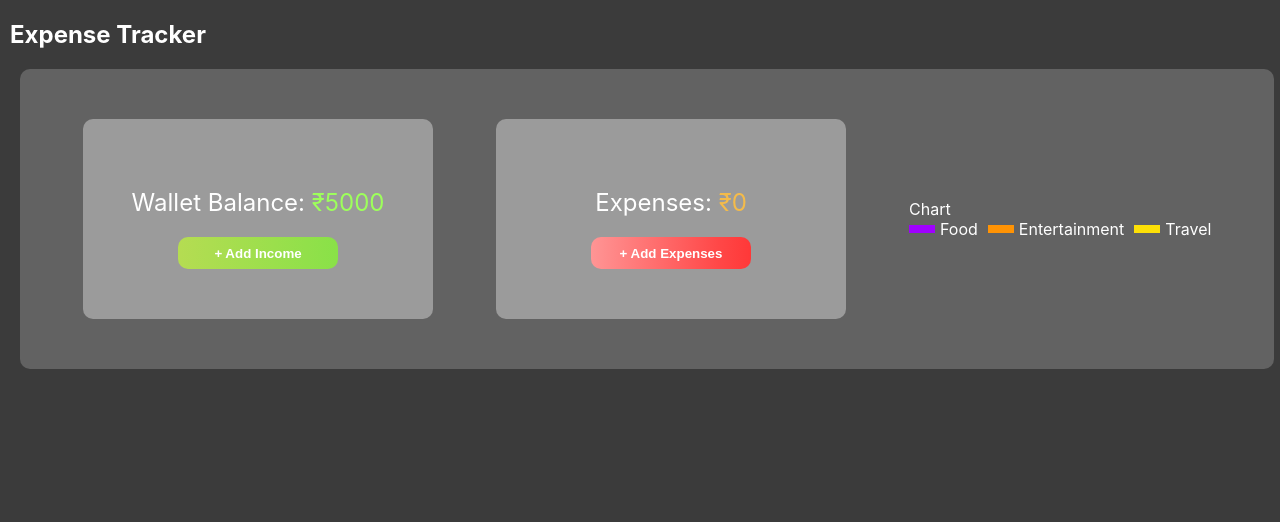
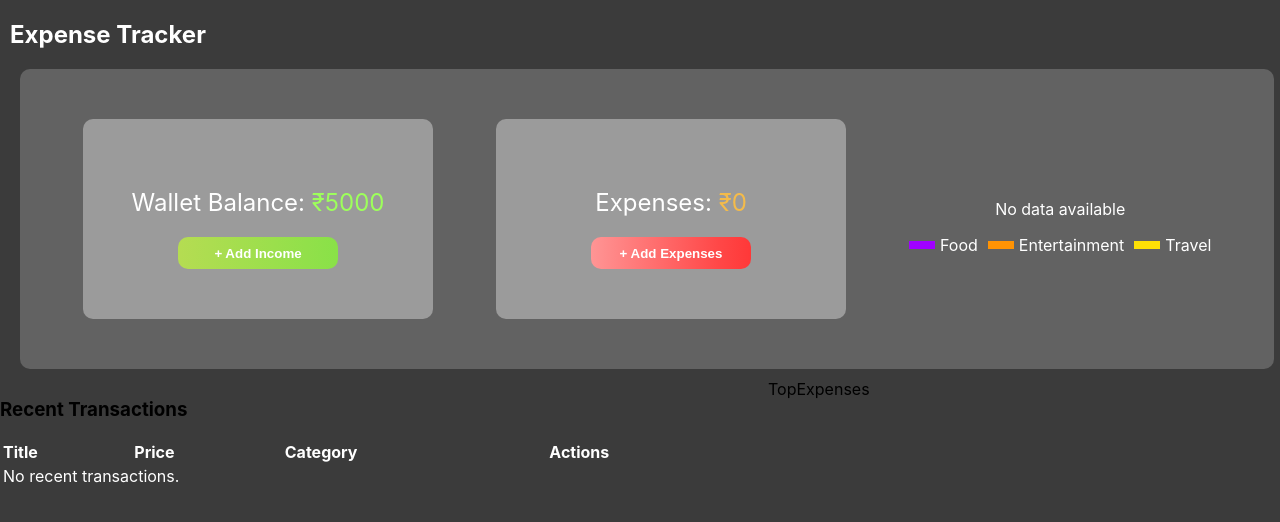
Before and after one commit to raone846/expensetracker, a React (Create React App) app: page / in a window 1280 px wide. Shown: the top 522 px of the page. Built offline with nearby package versions, Linux system fonts and the light colour scheme.

Commit message:
added recentTransaction table

```diff
--- a/package.json
+++ b/package.json
@@ -8,6 +8,7 @@
     "react-dom": "^19.0.0",
     "react-modal": "^3.16.1",
     "react-scripts": "5.0.1",
+    "recharts": "^2.15.0",
     "web-vitals": "^4.2.4"
   },
   "scripts": {
--- a/src/components/Chart.jsx
+++ b/src/components/Chart.jsx
@@ -1,9 +1,57 @@
-import React from 'react'
+import React from 'react';
+import { PieChart, Pie, Cell, ResponsiveContainer } from 'recharts';
 
-function Chart() {
+const COLORS = ['#A000FF', '#FF9304', '#FDE006', '#00C49F', '#FFBB28', '#0088FE'];
+
+const RADIAN = Math.PI / 180;
+const renderCustomizedLabel = ({ cx, cy, midAngle, innerRadius, outerRadius, percent, index }) => {
+  const radius = innerRadius + (outerRadius - innerRadius) * 0.5;
+  const x = cx + radius * Math.cos(-midAngle * RADIAN);
+  const y = cy + radius * Math.sin(-midAngle * RADIAN);
+
+  // Only show the percentage in the label
   return (
-    <div>Chart</div>
-  )
-}
+    <text
+      x={x}
+      y={y}
+      fill="white"
+      textAnchor={x > cx ? 'start' : 'end'}
+      dominantBaseline="central"
+      fontSize="12px"
+    >
+      {(percent * 100).toFixed(0)}%
+    </text>
+  );
+};
 
-export default Chart
+const Chart = ({ data = [] }) => {
+  if (!data || data.length === 0) {
+    return <p style={{ color: 'white', textAlign: 'center' }}>No data available</p>;
+  }
+
+  // Filter out any category with a value of 0
+  const filteredData = data.filter(item => item.value > 0);
+
+  return (
+    <ResponsiveContainer width="100%" height={200}>
+      <PieChart>
+        <Pie
+          data={filteredData}
+          cx="50%"
+          cy="50%"
+          labelLine={false}
+          label={(props) => renderCustomizedLabel({ ...props })}
+          outerRadius={80}
+          fill="#8884d8"
+          dataKey="value"
+        >
+          {filteredData.map((entry, index) => (
+            <Cell key={`cell-${index}`} fill={COLORS[index % COLORS.length]} />
+          ))}
+        </Pie>
+      </PieChart>
+    </ResponsiveContainer>
+  );
+};
+
+export default Chart;
--- a/src/components/Dashboard.jsx
+++ b/src/components/Dashboard.jsx
@@ -1,4 +1,4 @@
-import React, { useState} from 'react';
+import React, { useState, useEffect } from 'react';
 import Card from './Card';
 import Model from './Model';
 import Chart from './Chart';
@@ -14,9 +14,13 @@ function Dashboard() {
         return savedSpendAmount ? parseFloat(savedSpendAmount) : 0;
     });
 
+    const [expenses, setExpenses] = useState(() => {
+        const savedExpenses = localStorage.getItem('expenses');
+        return savedExpenses ? JSON.parse(savedExpenses) : [];
+    });
+
     const [isIncomeFormVisible, setIsIncomeFormVisible] = useState(false);
     const [isExpenseFormVisible, setIsExpenseFormVisible] = useState(false);
-
     const [newIncome, setNewIncome] = useState('');
     const [expenseDetails, setExpenseDetails] = useState({
         title: '',
@@ -24,13 +28,38 @@ function Dashboard() {
         category: '',
     });
 
+    // Update localStorage whenever balance, spendAmount, or expenses change
+    useEffect(() => {
+        localStorage.setItem('balance', balance);
+        localStorage.setItem('spendAmount', spendAmount);
+        localStorage.setItem('expenses', JSON.stringify(expenses));
+    }, [balance, spendAmount, expenses]);
+
+    // Aggregate expenses by category for the chart
+    const aggregateExpensesByCategory = () => {
+        const aggregatedData = expenses.reduce((acc, expense) => {
+            const { category, price } = expense;
+            if (acc[category]) {
+                acc[category] += price;
+            } else {
+                acc[category] = price;
+            }
+            return acc;
+        }, {});
+
+        // Transform the aggregated data into the format needed by the chart
+        return Object.keys(aggregatedData).map((category) => ({
+            name: category,
+            value: aggregatedData[category],
+        }));
+    };
+
     const handleIncomeFormSubmit = (e) => {
         e.preventDefault();
         const income = parseFloat(newIncome);
         if (!isNaN(income) && income > 0) {
             const updatedBalance = balance + income;
             setBalance(updatedBalance);
-            localStorage.setItem('balance', updatedBalance);
             setNewIncome('');
             setIsIncomeFormVisible(false);
         }
@@ -38,15 +67,19 @@ function Dashboard() {
 
     const handleExpenseFormSubmit = (e) => {
         e.preventDefault();
-        const expense = parseFloat(expenseDetails.price);
-        if (!isNaN(expense) && expense > 0) {
-            const updatedSpendAmount = spendAmount + expense;
-            const updatedBalance = balance - expense;
+        const expense = {
+            ...expenseDetails,
+            price: parseFloat(expenseDetails.price),
+        };
+
+        if (!isNaN(expense.price) && expense.price > 0) {
+            const updatedSpendAmount = spendAmount + expense.price;
+            const updatedBalance = balance - expense.price;
+
             if (updatedBalance >= 0) {
                 setSpendAmount(updatedSpendAmount);
                 setBalance(updatedBalance);
-                localStorage.setItem('spendAmount', updatedSpendAmount);
-                localStorage.setItem('balance', updatedBalance);
+                setExpenses([...expenses, expense]);
                 setExpenseDetails({ title: '', price: '', category: '' });
                 setIsExpenseFormVisible(false);
             } else {
@@ -56,22 +89,24 @@ function Dashboard() {
     };
 
     return (
-    <div style={{color:"white", width:"100%", margin:"10px"}}>
+        <div style={{ color: "white", width: "100%", margin: "10px" }}>
             <h2>Expense Tracker</h2>
             <div style={{
-            backgroundColor:"#626262",
+                backgroundColor: "#626262",
                 width: "98%",
-            height:"300px",
-            borderRadius:"10px",
+                height: "300px",
+                borderRadius: "10px",
                 display: "flex",
                 flexWrap: "wrap",
                 justifyContent: "space-evenly",
-            alignItems:"center",
-            margin: "10px"}}>
-            <Card balance={balance} type="Income" onAddIncome={() => setIsIncomeFormVisible(true)}/>
-            <Card balance={spendAmount} type="Expenses" onAddIncome={() => setIsExpenseFormVisible(true)}/>
+                alignItems: "center",
+                margin: "10px"
+            }}>
+                <Card balance={balance} type="Income" onAddIncome={() => setIsIncomeFormVisible(true)} />
+                <Card balance={spendAmount} type="Expenses" onAddIncome={() => setIsExpenseFormVisible(true)} />
                 <div>
-                <Chart />
+                    <Chart data={aggregateExpensesByCategory()} />
+                    {/* Legend below the chart */}
                     <div style={{ display: "flex", justifyContent: "center", gap: "10px", alignItems: "center" }}>
                         <div style={{ display: "flex", alignItems: "center", gap: "5px" }}>
                             <div style={{ width: "26px", height: "8px", backgroundColor: "#A000FF" }}></div>
@@ -86,9 +121,7 @@ function Dashboard() {
                             <span style={{ color: "white" }}>Travel</span>
                         </div>
                     </div>
-
                 </div>
-
             </div>
             <Model
                 isIncomeFormVisible={isIncomeFormVisible}
@@ -103,7 +136,7 @@ function Dashboard() {
                 handleExpenseFormSubmit={handleExpenseFormSubmit}
             />
         </div>
-  )
+    );
 }
 
-export default Dashboard
+export default Dashboard;
--- a/src/components/ExpenseTracker.jsx
+++ b/src/components/ExpenseTracker.jsx
@@ -1,17 +1,54 @@
-import React from 'react'
-import Dashboard from './Dashboard'
+import React, { useState } from 'react';
+import Dashboard from './Dashboard';
+import TopExpenses from './TopExpenses';
+import RecentTransactions from './RecentTransactions';
 
 function ExpenseTracker() {
+  const [expenses, setExpenses] = useState(() => {
+    const savedExpenses = localStorage.getItem('expenses');
+    return savedExpenses ? JSON.parse(savedExpenses) : [];
+  });
+  const [balance, setBalance] = useState(() => {
+    const savedBalance = localStorage.getItem('balance');
+    return savedBalance ? parseFloat(savedBalance) : 5000;
+  });
+  const [spendAmount, setSpendAmount] = useState(() => {
+    const savedSpendAmount = localStorage.getItem('spendAmount');
+    return savedSpendAmount ? parseFloat(savedSpendAmount) : 0;
+  });
+
+  // You can also get aggregated data if needed
+  const getAggregatedData = () => {
+    const categories = ['Food', 'Entertainment', 'Travel'];
+    const aggregatedData = categories.map((category) => {
+      const total = expenses
+        .filter((expense) => expense.category === category)
+        .reduce((sum, expense) => sum + expense.price, 0);
+      return { name: category, value: total };
+    });
+    return aggregatedData;
+  };
+
   return (
-    <div >
-        <div>
-            <Dashboard />
+    <div>
+      <div>
+        <Dashboard setExpenses={setExpenses} />
+      </div>
+      <div style={{ display: 'flex' }}>
+        <div style={{ width: '60%' }}>
+          <RecentTransactions
+            expenses={expenses}
+            setExpenses={setExpenses}
+            setBalance={setBalance}
+            setSpendAmount={setSpendAmount}
+          />
         </div>
-        <div>
-
+        <div style={{ width: '40%' }}>
+          <TopExpenses data={getAggregatedData()} />
         </div>
+      </div>
     </div>
-  )
+  );
 }
 
-export default ExpenseTracker
+export default ExpenseTracker;
--- /dev/null
+++ b/src/components/RecentTransactions.jsx
@@ -0,0 +1,61 @@
+import React from 'react';
+
+function RecentTransactions({ expenses, setExpenses, setBalance, setSpendAmount }) {
+  const handleDelete = (expenseToDelete) => {
+    // Remove the expense from the list
+    const updatedExpenses = expenses.filter(expense => expense !== expenseToDelete);
+
+    // Update the localStorage and state
+    setExpenses(updatedExpenses);
+    setBalance((prevBalance) => prevBalance + expenseToDelete.price);  // Add back to balance (income)
+    setSpendAmount((prevSpendAmount) => prevSpendAmount - expenseToDelete.price);  // Subtract from spend amount
+
+    // Update the expenses in localStorage
+    localStorage.setItem('expenses', JSON.stringify(updatedExpenses));
+    localStorage.setItem('balance', (parseFloat(localStorage.getItem('balance')) + expenseToDelete.price).toString());
+    localStorage.setItem('spendAmount', (parseFloat(localStorage.getItem('spendAmount')) - expenseToDelete.price).toString());
+  };
+
+  const handleEdit = (expenseToEdit) => {
+    // For now, we'll just log the expense to edit
+    console.log('Editing expense:', expenseToEdit);
+    // You can implement the logic to open an edit form here
+  };
+
+  return (
+    <div>
+      <h3>Recent Transactions</h3>
+      <table style={{ width: '100%', color: 'white' }}>
+        <thead>
+          <tr>
+            <th>Title</th>
+            <th>Price</th>
+            <th>Category</th>
+            <th>Actions</th>
+          </tr>
+        </thead>
+        <tbody>
+          {expenses.length > 0 ? (
+            expenses.map((expense, index) => (
+              <tr key={index}>
+                <td>{expense.title}</td>
+                <td>{expense.price}</td>
+                <td>{expense.category}</td>
+                <td>
+                  <button onClick={() => handleEdit(expense)}>Edit</button>
+                  <button onClick={() => handleDelete(expense)}>Delete</button>
+                </td>
+              </tr>
+            ))
+          ) : (
+            <tr>
+              <td colSpan="4">No recent transactions.</td>
+            </tr>
+          )}
+        </tbody>
+      </table>
+    </div>
+  );
+}
+
+export default RecentTransactions;
--- /dev/null
+++ b/src/components/TopExpenses.jsx
@@ -0,0 +1,9 @@
+import React from 'react'
+
+function TopExpenses() {
+  return (
+    <div>TopExpenses</div>
+  )
+}
+
+export default TopExpenses
```
Also changed, not shown: src/components/Model.jsx (+15 -8 lines), 1 other file (tests, documents, lock files or other folders). Lines whose indentation alone changed are shown as unchanged.
